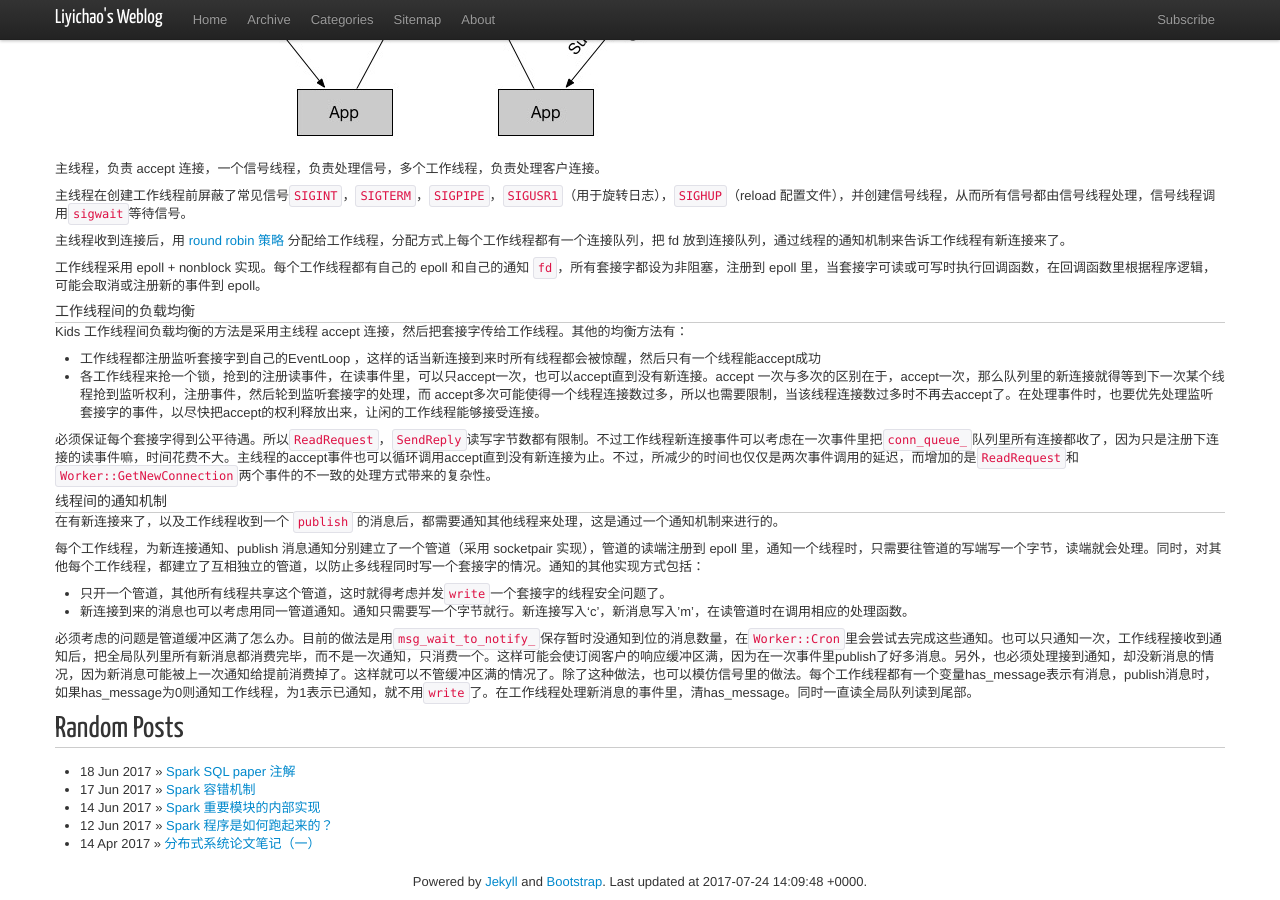
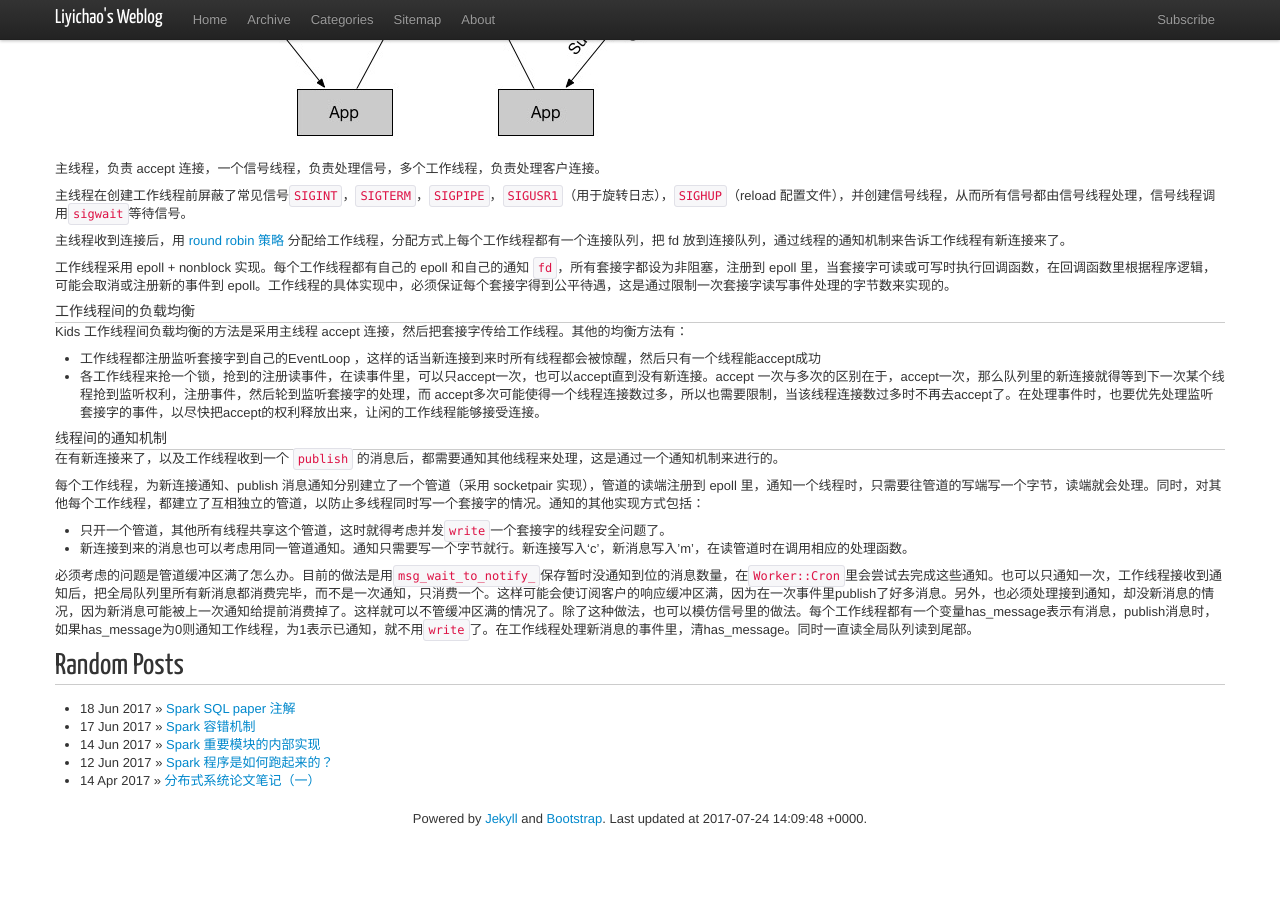
Before and after one commit to liyichao/liyichao.github.io, a Jekyll site: the page built from _posts/2014/2014-04-04-kids.md, in a window 1280 px wide and 900 px high, scrolled down 1448 px. Built offline with Jekyll 4.4.1, drawn with Linux system fonts in a browser that asks for light colours; nearby versions of some CDN libraries; comment, search, counter and statistics services are not loaded; after the commit the page ends 2316 px from its top, so only the background shows below that.

Commit message:
Update kids.

```diff
--- a/_posts/2014/2014-04-04-kids.md
+++ b/_posts/2014/2014-04-04-kids.md
@@ -33,7 +33,7 @@ tags: []
 
 主线程收到连接后，用 [round robin 策略](https://github.com/zhihu/kids/blob/master/src/master.cc#L162) 分配给工作线程，分配方式上每个工作线程都有一个连接队列，把 fd 放到连接队列，通过线程的通知机制来告诉工作线程有新连接来了。
 
-工作线程采用 epoll + nonblock 实现。每个工作线程都有自己的 epoll 和自己的通知 `fd`，所有套接字都设为非阻塞，注册到 epoll 里，当套接字可读或可写时执行回调函数，在回调函数里根据程序逻辑，可能会取消或注册新的事件到 epoll。
+工作线程采用 epoll + nonblock 实现。每个工作线程都有自己的 epoll 和自己的通知 `fd`，所有套接字都设为非阻塞，注册到 epoll 里，当套接字可读或可写时执行回调函数，在回调函数里根据程序逻辑，可能会取消或注册新的事件到 epoll。工作线程的具体实现中，必须保证每个套接字得到公平待遇，这是通过限制一次套接字读写事件处理的字节数来实现的。
 
 #### 工作线程间的负载均衡
 
@@ -41,8 +41,6 @@ Kids 工作线程间负载均衡的方法是采用主线程 accept 连接，然
 
 * 工作线程都注册监听套接字到自己的EventLoop ，这样的话当新连接到来时所有线程都会被惊醒，然后只有一个线程能accept成功
 * 各工作线程来抢一个锁，抢到的注册读事件，在读事件里，可以只accept一次，也可以accept直到没有新连接。accept 一次与多次的区别在于，accept一次，那么队列里的新连接就得等到下一次某个线程抢到监听权利，注册事件，然后轮到监听套接字的处理，而 accept多次可能使得一个线程连接数过多，所以也需要限制，当该线程连接数过多时不再去accept了。在处理事件时，也要优先处理监听套接字的事件，以尽快把accept的权利释放出来，让闲的工作线程能够接受连接。
-
-必须保证每个套接字得到公平待遇。所以`ReadRequest`，`SendReply`读写字节数都有限制。不过工作线程新连接事件可以考虑在一次事件里把`conn_queue_`队列里所有连接都收了，因为只是注册下连接的读事件嘛，时间花费不大。主线程的accept事件也可以循环调用accept直到没有新连接为止。不过，所减少的时间也仅仅是两次事件调用的延迟，而增加的是`ReadRequest`和`Worker::GetNewConnection`两个事件的不一致的处理方式带来的复杂性。
 
 #### 线程间的通知机制
 
```
